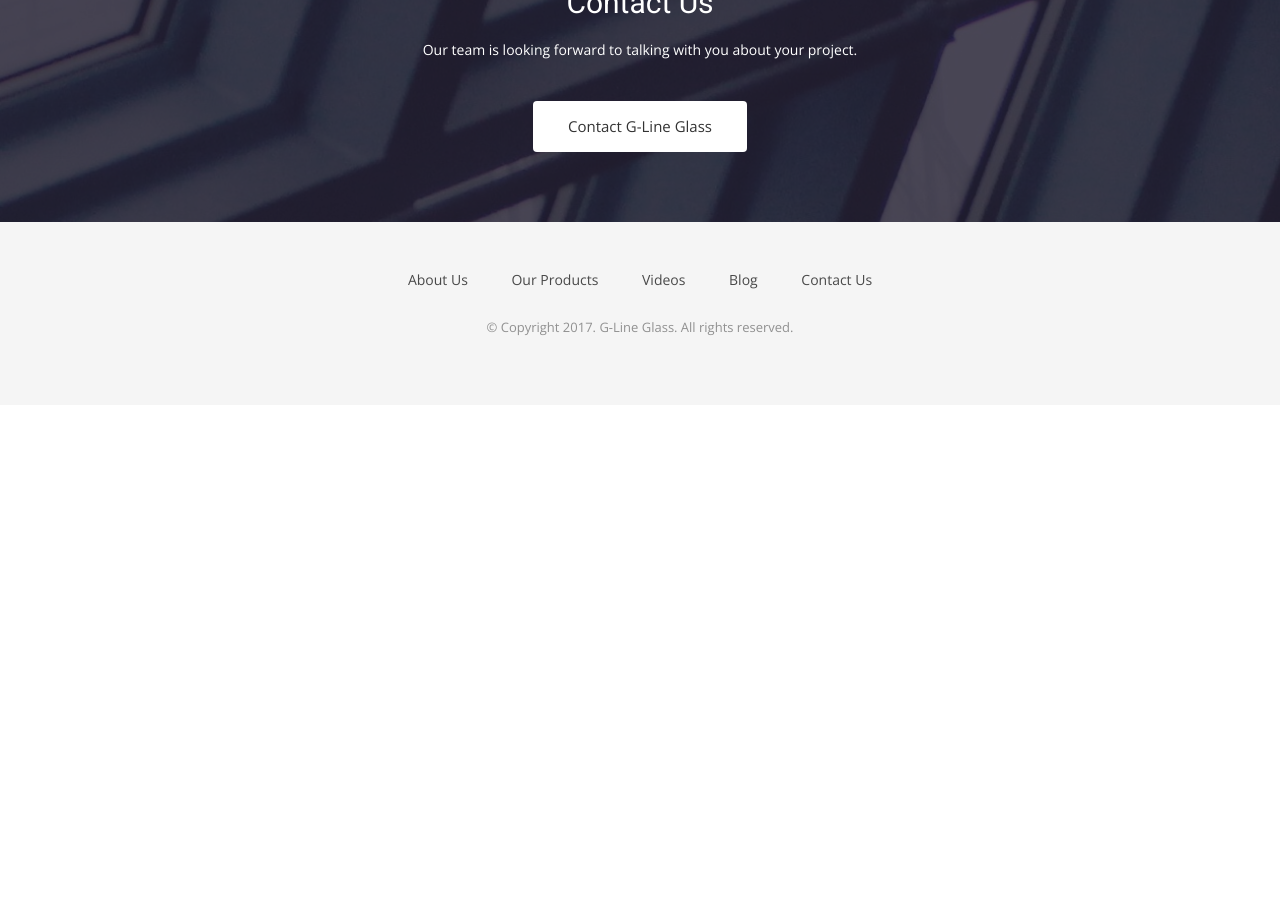
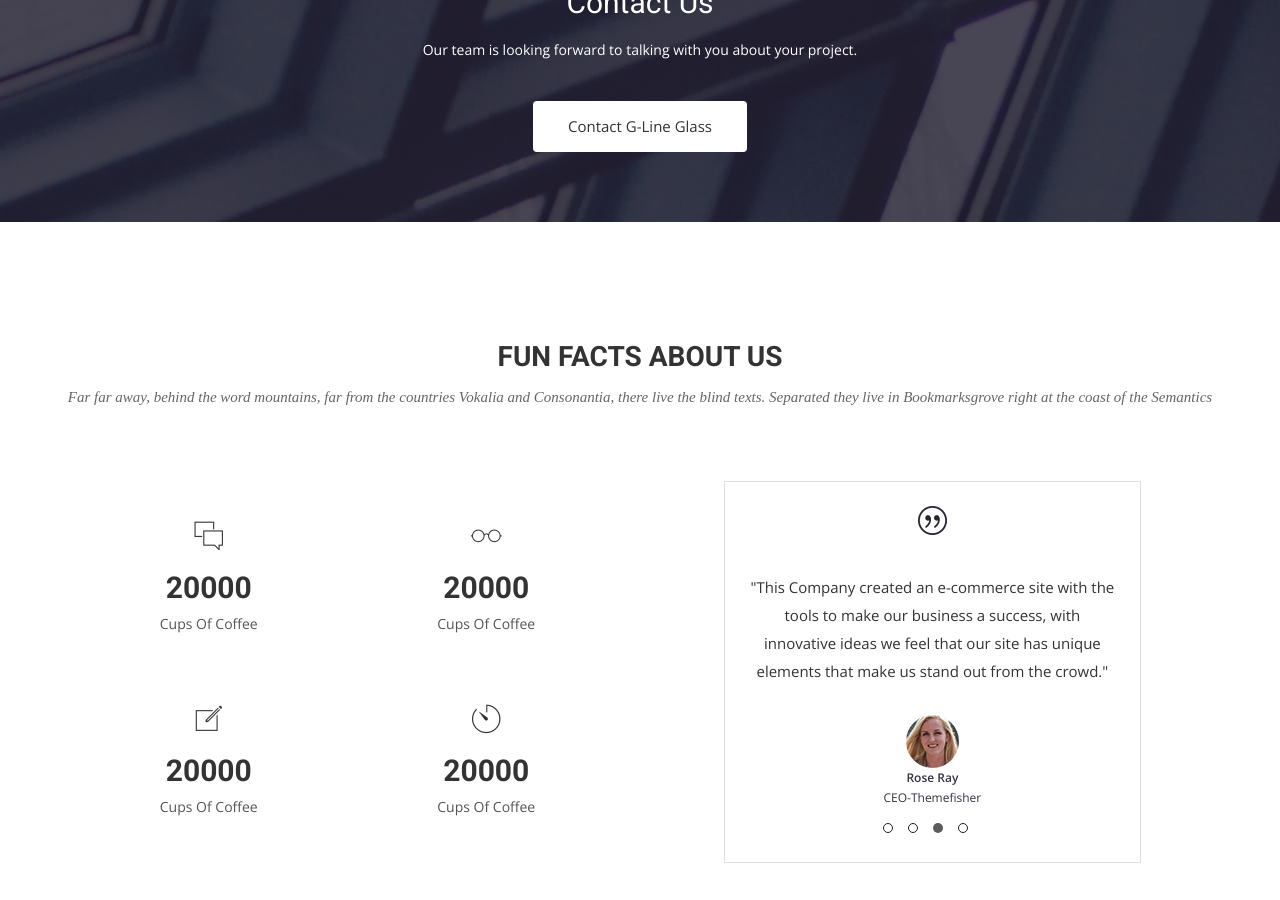
Before and after one commit to maryyphamm/glineglass, a Jekyll site: the page built from index.html, in a window 1280 px wide and 900 px high, scrolled down 2839 px. Built offline with Jekyll 4.4.1, drawn with Linux system fonts in a browser that asks for light colours; nearby versions of some CDN libraries; some web fonts are replaced; before the commit the page ends 3244 px from its top, so only the background shows below that.

Commit message:
Revert "Removed Extra Section on Homepage"
This reverts commit b3d34ad69526106ff987cc4336a70da4a42c1aea.

```diff
--- a/index.html
+++ b/index.html
@@ -158,3 +158,89 @@ permalink: /
     </div>
   </div>
 </section>
+<!-- Content Start -->
+<section id="testimonial">
+  <div class="container">
+    <div class="row">
+      <div class="section-title text-center">
+        <h2>Fun Facts About Us</h2>
+        <p>Far far away, behind the word mountains, far from the countries Vokalia and Consonantia, there live the blind texts. Separated they live in Bookmarksgrove right at the coast of the Semantics</p>
+      </div>
+    </div>
+    <div class="row">
+      <div class="col-md-6">
+        <div class="block">
+          <ul class="counter-box clearfix">
+            <li>
+              <div class="block">
+                <i class="ion-ios-chatboxes-outline"></i>
+                <h4 class="counter">20000</h4>
+                <span>Cups Of Coffee</span>
+              </div>
+            </li>
+            <li>
+              <div class="block">
+                <i class="ion-ios-glasses-outline"></i>
+                <h4 class="counter">20000</h4>
+                <span>Cups Of Coffee</span>
+              </div>
+            </li>
+            <li>
+              <div class="block">
+                <i class="ion-ios-compose-outline"></i>
+                <h4 class="counter">20000</h4>
+                <span>Cups Of Coffee</span>
+              </div>
+            </li>
+            <li>
+              <div class="block">
+                <i class="ion-ios-timer-outline"></i>
+                <h4 class="counter">20000</h4>
+                <span>Cups Of Coffee</span>
+              </div>
+            </li>
+
+          </ul>
+        </div>
+      </div>
+      <div class="col-md-6">
+        <div class="testimonial-carousel">
+          <div id="testimonial-slider" class="owl-carousel">
+            <div>
+                <img src="img/cotation.png" alt="IMG">
+                <p>"This Company created an e-commerce site with the tools to make our business a success, with innovative ideas we feel that our site has unique elements that make us stand out from the crowd."</p>
+                <div class="user">
+                  <img src="img/item-img1.jpg" alt="Pepole">
+                  <p><span>Rose Ray</span> CEO-Themefisher</p>
+                </div>
+            </div>
+            <div>
+              <img src="img/cotation.png" alt="IMG">
+                <p>"This Company created an e-commerce site with the tools to make our business a success, with innovative ideas we feel that our site has unique elements that make us stand out from the crowd."</p>
+                <div class="user">
+                  <img src="img/item-img1.jpg" alt="Pepole">
+                  <p><span>Rose Ray</span> CEO-Themefisher</p>
+                </div>
+            </div>
+            <div>
+              <img src="img/cotation.png" alt="IMG">
+                <p>"This Company created an e-commerce site with the tools to make our business a success, with innovative ideas we feel that our site has unique elements that make us stand out from the crowd."</p>
+                <div class="user">
+                  <img src="img/item-img1.jpg" alt="Pepole">
+                  <p><span>Rose Ray</span> CEO-Themefisher</p>
+                </div>
+            </div>
+            <div>
+              <img src="img/cotation.png" alt="IMG">
+                <p>"This Company created an e-commerce site with the tools to make our business a success, with innovative ideas we feel that our site has unique elements that make us stand out from the crowd."</p>
+                <div class="user">
+                  <img src="img/item-img1.jpg" alt="Pepole">
+                  <p><span>Rose Ray</span> CEO-Themefisher</p>
+                </div>
+            </div>
+          </div>
+        </div>
+      </div>
+    </div>
+  </div>
+</section>
```
